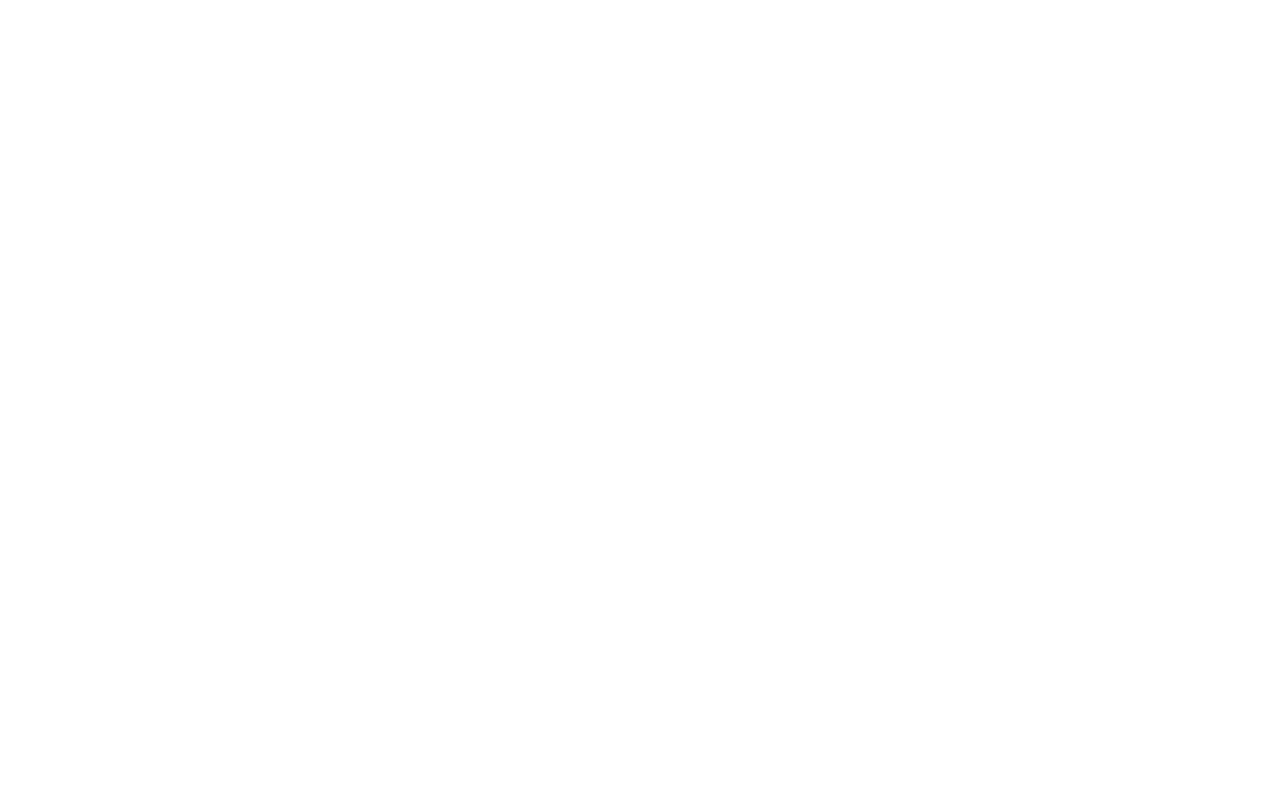
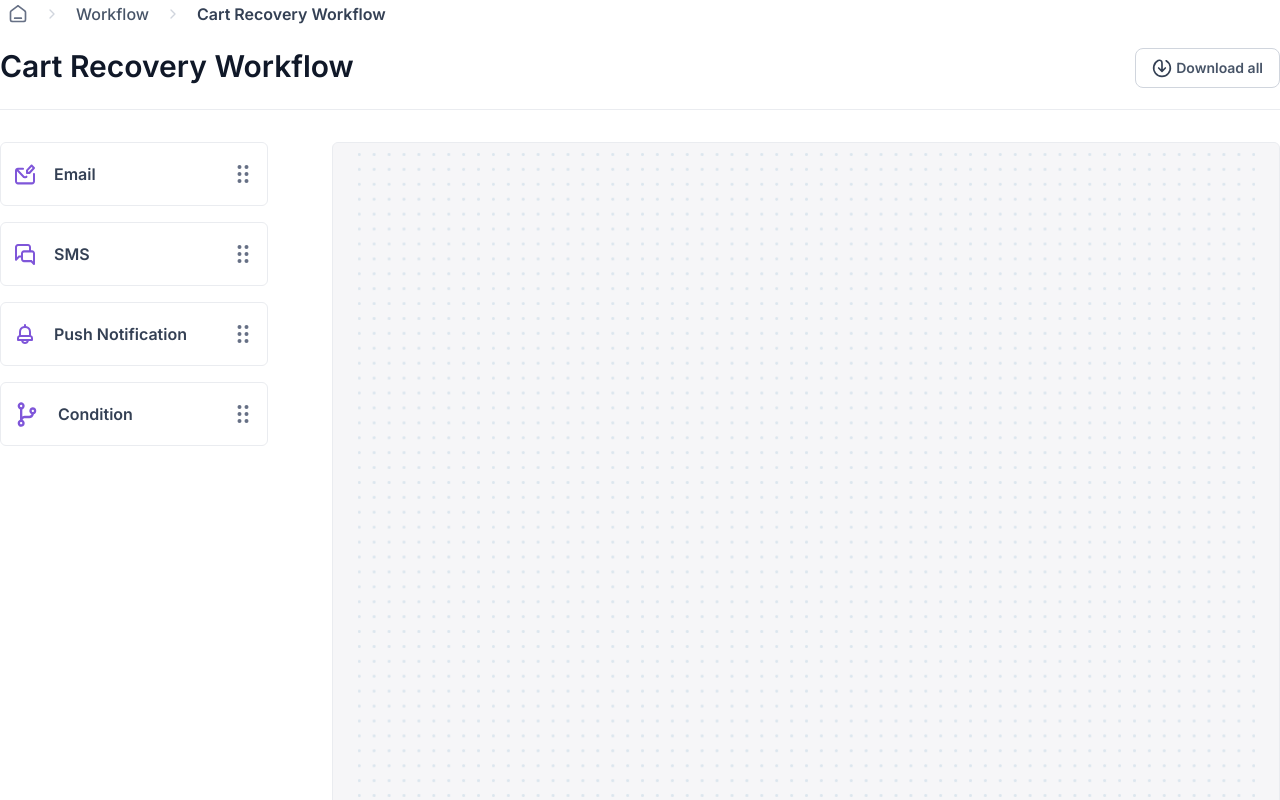
Before and after one commit to mndzDev/fuse-assignment, a Next.js app: page /workflow in a window 1280 px wide. Shown: the top 800 px of the page. Built offline with nearby package versions, Linux system fonts and the light colour scheme.

Commit message:
fix: draggable

```diff
--- a/src/app/workflow/cart-recovery/CartRecovery.tsx
+++ b/src/app/workflow/cart-recovery/CartRecovery.tsx
@@ -1,6 +1,5 @@
-import { WorkFlowItem } from "@/app/components/WorkflowItem/WorkflowItem"
+import { WorkFlowItem } from "../../components/WorkflowItem/WorkflowItem";
 import './cartrecovery.scss';
-import Draggable, {DraggableCore} from 'react-draggable';
 
 export const CartRecovery = () => {
     return (
@@ -12,11 +11,7 @@
                     <WorkFlowItem type='CONDITION'/>
                 </div>
                 <div className='workflow-playground border border-gray-200 w-full rounded-md'>
-                <Draggable>
-                    <div>
-                        <WorkFlowItem type="EMAIL"/>
-                    </div>
-                </Draggable>
+
                 </div>
             </div>
     )
--- a/src/app/workflow/page.tsx
+++ b/src/app/workflow/page.tsx
@@ -5,27 +5,51 @@
 import './styles.scss';
 
 export default function Workflow(){
+        const pages = [
+        {
+            link: '',
+            name: 'Workflow',
+            current: false
+        },
+        {
+            link: '',
+            name: 'Cart Recovery Workflow ',
+            current: true
+        },
+    ]
 
-    // const pages = [
-    //     {
-    //         link: '',
-    //         name: 'Workflow',
-    //         current: false
-    //     },
-    //     {
-    //         link: '',
-    //         name: 'Cart Recovery Workflow ',
-    //         current: true
-    //     },
-    // ]
-
-    // const downloadButton =
-    //     <ActionButton label="Download all" type="full" icon={<DownloadIcon/>  }/>
+    const downloadButton =
+<ActionButton label="Download all" type="full" icon={<DownloadIcon/>  }/>
 
     return (
-        <>
-            {/* <Header title='Cart Recovery Workflow' breadcrumbPages={pages} button={downloadButton}/>
+        <>  <Header title='Cart Recovery Workflow' breadcrumbPages={pages} button={downloadButton}/>
             <div className="divider w-full border-b border-gray-200"></div>
-            <CartRecovery/> */}
+            <CartRecovery/>
         </>
-    )   }
+    )
+}
+
+// export function Wsadd(){
+
+//     const pages = [
+//         {
+//             link: '',
+//             name: 'Workflow',
+//             current: false
+//         },
+//         {
+//             link: '',
+//             name: 'Cart Recovery Workflow ',
+//             current: true
+//         },
+//     ]
+
+//
+
+//     return (
+//         <>
+//             <Header title='Cart Recovery Workflow' breadcrumbPages={pages} button={downloadButton}/>
+//             <div className="divider w-full border-b border-gray-200"></div>
+//             <CartRecovery/>
+//         </>
+//     )   }
```
